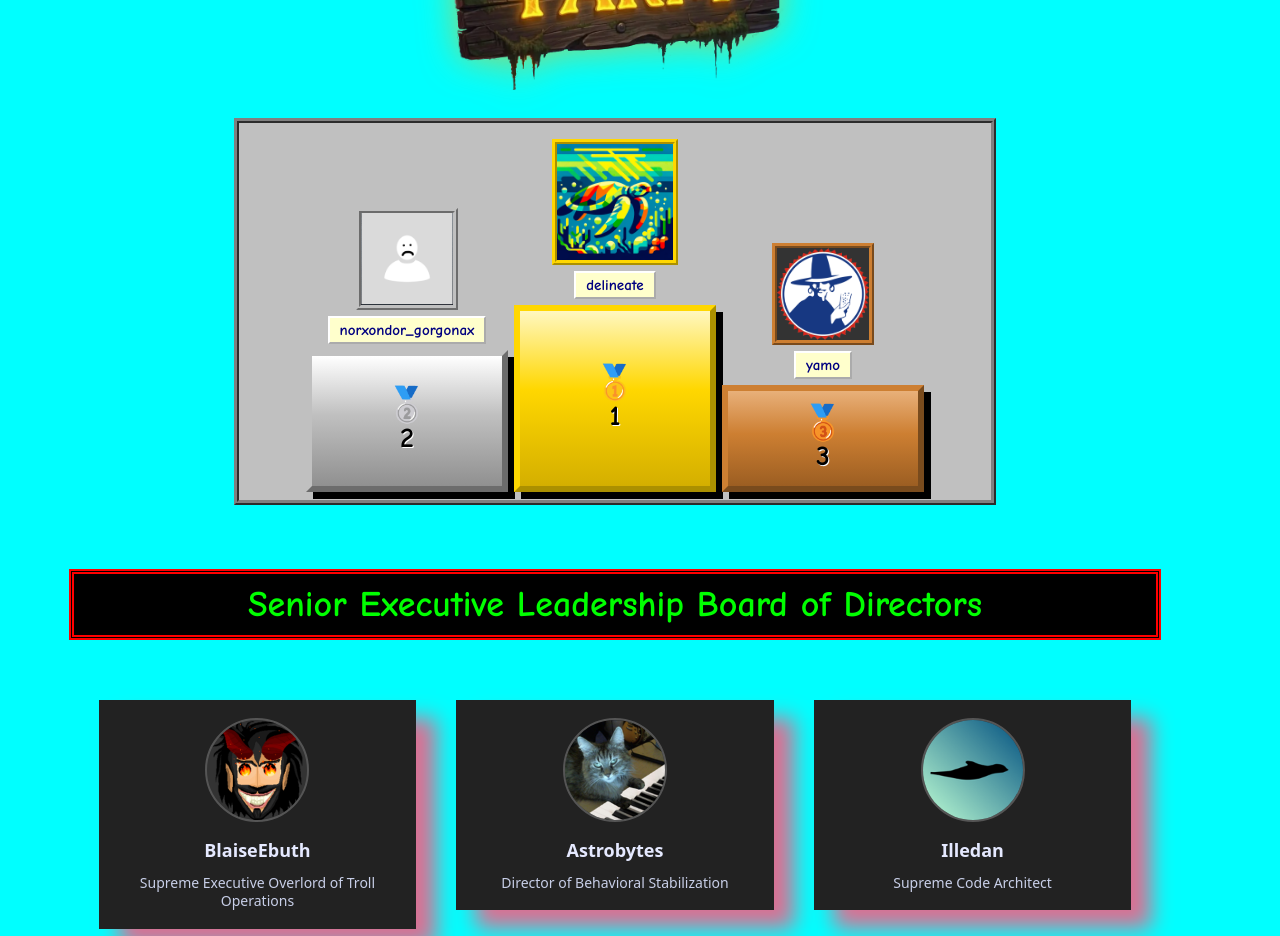
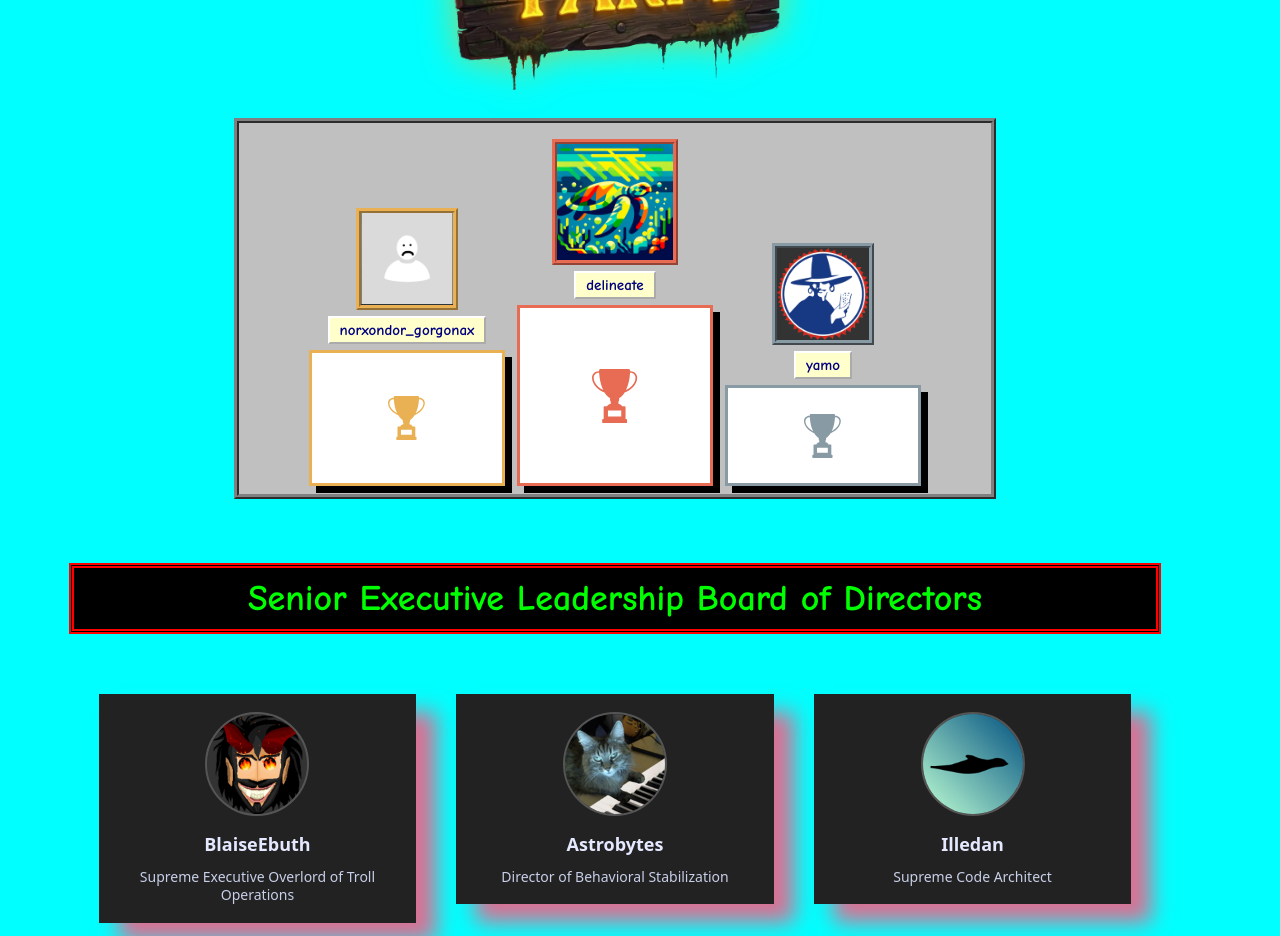
Before and after one commit to Illedan/Illedan.github.io, a plain HTML site: page index.html in a window 1280 px wide. Shown: the part 1180-2116 px from the top of the page. Drawn offline with Linux system fonts and the light colour scheme.

Commit message:
Cleanup podium

```diff
--- a/index.html
+++ b/index.html
@@ -437,45 +437,54 @@
         flex-direction: column;
         align-items: center;
         justify-content: center;
+        gap: 6px;
         color: #000;
         font-family: "Comic Sans MS", cursive, sans-serif;
-        border: 6px outset;
+        background: #fff;
+        border: 3px solid #808080;
         box-shadow: 7px 7px 0 #000;
       }
       .podium-medal {
-        font-size: 34px;
-        line-height: 1;
+        display: flex;
+        align-items: center;
+        justify-content: center;
       }
-      .podium-rank {
-        font-size: 28px;
-        font-weight: 900;
-        text-shadow: 1px 1px 0 #fff;
+      .podium-medal svg {
+        width: auto;
+        height: 44px;
       }
       .place-1 .podium-avatar {
         width: 116px;
         height: 116px;
-        border-color: #ffd700;
+        border-color: #e76c53;
       }
       .place-1 .podium-block {
         height: 175px;
-        background: linear-gradient(#fff7c0, #ffd700 45%, #d4af00);
-        border-color: #ffd700;
+        border-color: #e76c53;
+      }
+      .place-1 .podium-medal svg {
+        height: 54px;
+        fill: #e76c53;
       }
       .place-2 .podium-avatar {
-        border-color: #c0c0c0;
+        border-color: #eab154;
       }
       .place-2 .podium-block {
         height: 130px;
-        background: linear-gradient(#ffffff, #c0c0c0 45%, #909090);
-        border-color: #c0c0c0;
+        border-color: #eab154;
+      }
+      .place-2 .podium-medal svg {
+        fill: #eab154;
       }
       .place-3 .podium-avatar {
-        border-color: #cd7f32;
+        border-color: #889aa3;
       }
       .place-3 .podium-block {
         height: 95px;
-        background: linear-gradient(#e8b07a, #cd7f32 45%, #9c5e22);
-        border-color: #cd7f32;
+        border-color: #889aa3;
+      }
+      .place-3 .podium-medal svg {
+        fill: #889aa3;
       }
     </style>
   </head>
@@ -543,8 +552,7 @@
             />
             <div class="podium-name">norxondor_gorgonax</div>
             <div class="podium-block">
-              <span class="podium-medal">🥈</span>
-              <span class="podium-rank">2</span>
+              <span class="podium-medal"><svg viewBox="0 0 38 45" xmlns="http://www.w3.org/2000/svg" aria-hidden="true"><path d="M27.217 19.592c3.693-1.196 10.457-5.987 10.457-12.36 0-3.12-2.71-5.65-5.916-5.398.008-.213.02-.425.023-.639 0-.316-.122-.618-.35-.843A1.191 1.191 0 0 0 30.573 0H7.103c-.32 0-.628.12-.857.352-.228.225-.35.527-.35.843.003.211.009.424.015.64C2.706 1.584 0 4.112 0 7.23c0 6.376 6.768 11.167 10.46 12.361 1.387 2.258 2.97 3.891 4.703 4.849a5.037 5.037 0 0 0-.157.97c0 .021.078 1.237.643 1.842v1.751c-1.617.438-2.695 1.18-3.068 2.081h-2.148c-.4 0-.714.317-.714.703v9.907h-.522c-.4 0-.714.317-.714.704v1.898c0 .387.314.703.714.703H28.48a.71.71 0 0 0 .715-.703v-1.898a.71.71 0 0 0-.715-.704h-.521v-9.907a.71.71 0 0 0-.715-.703H25.09c-.37-.9-1.445-1.643-3.061-2.081v-1.737c.557-.597.643-1.835.643-1.856 0-.007-.029-.464-.158-.963 1.733-.965 3.31-2.598 4.703-4.856zM1.43 7.232c0-2.215 1.83-4.017 4.08-4.017.154 0 .31.01.468.03.014.243.024.485.04.728.347 5.143 1.512 9.85 3.347 13.624C6.131 15.962 1.43 12.135 1.43 7.231Zm30.23-3.26c.016-.237.031-.479.045-.727.156-.02.31-.03.46-.03 2.25 0 4.081 1.802 4.081 4.016 0 4.902-4.697 8.729-7.931 10.365 1.834-3.775 2.992-8.481 3.345-13.623zm-7.273 30.631v4.985H13.288v-4.985z"></path></svg></span>
             </div>
           </div>
 
@@ -556,8 +564,7 @@
             />
             <div class="podium-name">delineate</div>
             <div class="podium-block">
-              <span class="podium-medal">🥇</span>
-              <span class="podium-rank">1</span>
+              <span class="podium-medal"><svg viewBox="0 0 38 45" xmlns="http://www.w3.org/2000/svg" aria-hidden="true"><path d="M27.217 19.592c3.693-1.196 10.457-5.987 10.457-12.36 0-3.12-2.71-5.65-5.916-5.398.008-.213.02-.425.023-.639 0-.316-.122-.618-.35-.843A1.191 1.191 0 0 0 30.573 0H7.103c-.32 0-.628.12-.857.352-.228.225-.35.527-.35.843.003.211.009.424.015.64C2.706 1.584 0 4.112 0 7.23c0 6.376 6.768 11.167 10.46 12.361 1.387 2.258 2.97 3.891 4.703 4.849a5.037 5.037 0 0 0-.157.97c0 .021.078 1.237.643 1.842v1.751c-1.617.438-2.695 1.18-3.068 2.081h-2.148c-.4 0-.714.317-.714.703v9.907h-.522c-.4 0-.714.317-.714.704v1.898c0 .387.314.703.714.703H28.48a.71.71 0 0 0 .715-.703v-1.898a.71.71 0 0 0-.715-.704h-.521v-9.907a.71.71 0 0 0-.715-.703H25.09c-.37-.9-1.445-1.643-3.061-2.081v-1.737c.557-.597.643-1.835.643-1.856 0-.007-.029-.464-.158-.963 1.733-.965 3.31-2.598 4.703-4.856zM1.43 7.232c0-2.215 1.83-4.017 4.08-4.017.154 0 .31.01.468.03.014.243.024.485.04.728.347 5.143 1.512 9.85 3.347 13.624C6.131 15.962 1.43 12.135 1.43 7.231Zm30.23-3.26c.016-.237.031-.479.045-.727.156-.02.31-.03.46-.03 2.25 0 4.081 1.802 4.081 4.016 0 4.902-4.697 8.729-7.931 10.365 1.834-3.775 2.992-8.481 3.345-13.623zm-7.273 30.631v4.985H13.288v-4.985z"></path></svg></span>
             </div>
           </div>
 
@@ -565,8 +572,7 @@
             <img class="podium-avatar" src="contest/yamo.png" alt="yamo" />
             <div class="podium-name">yamo</div>
             <div class="podium-block">
-              <span class="podium-medal">🥉</span>
-              <span class="podium-rank">3</span>
+              <span class="podium-medal"><svg viewBox="0 0 38 45" xmlns="http://www.w3.org/2000/svg" aria-hidden="true"><path d="M27.217 19.592c3.693-1.196 10.457-5.987 10.457-12.36 0-3.12-2.71-5.65-5.916-5.398.008-.213.02-.425.023-.639 0-.316-.122-.618-.35-.843A1.191 1.191 0 0 0 30.573 0H7.103c-.32 0-.628.12-.857.352-.228.225-.35.527-.35.843.003.211.009.424.015.64C2.706 1.584 0 4.112 0 7.23c0 6.376 6.768 11.167 10.46 12.361 1.387 2.258 2.97 3.891 4.703 4.849a5.037 5.037 0 0 0-.157.97c0 .021.078 1.237.643 1.842v1.751c-1.617.438-2.695 1.18-3.068 2.081h-2.148c-.4 0-.714.317-.714.703v9.907h-.522c-.4 0-.714.317-.714.704v1.898c0 .387.314.703.714.703H28.48a.71.71 0 0 0 .715-.703v-1.898a.71.71 0 0 0-.715-.704h-.521v-9.907a.71.71 0 0 0-.715-.703H25.09c-.37-.9-1.445-1.643-3.061-2.081v-1.737c.557-.597.643-1.835.643-1.856 0-.007-.029-.464-.158-.963 1.733-.965 3.31-2.598 4.703-4.856zM1.43 7.232c0-2.215 1.83-4.017 4.08-4.017.154 0 .31.01.468.03.014.243.024.485.04.728.347 5.143 1.512 9.85 3.347 13.624C6.131 15.962 1.43 12.135 1.43 7.231Zm30.23-3.26c.016-.237.031-.479.045-.727.156-.02.31-.03.46-.03 2.25 0 4.081 1.802 4.081 4.016 0 4.902-4.697 8.729-7.931 10.365 1.834-3.775 2.992-8.481 3.345-13.623zm-7.273 30.631v4.985H13.288v-4.985z"></path></svg></span>
             </div>
           </div>
         </div>
```
